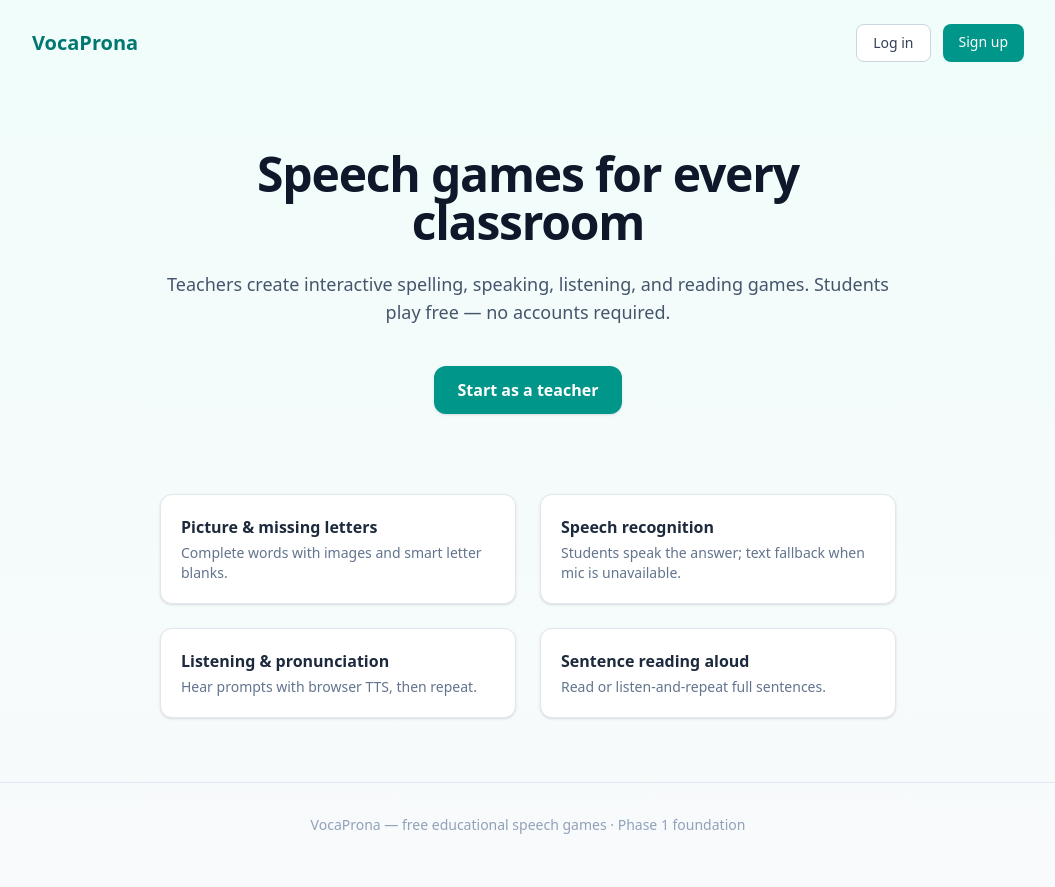
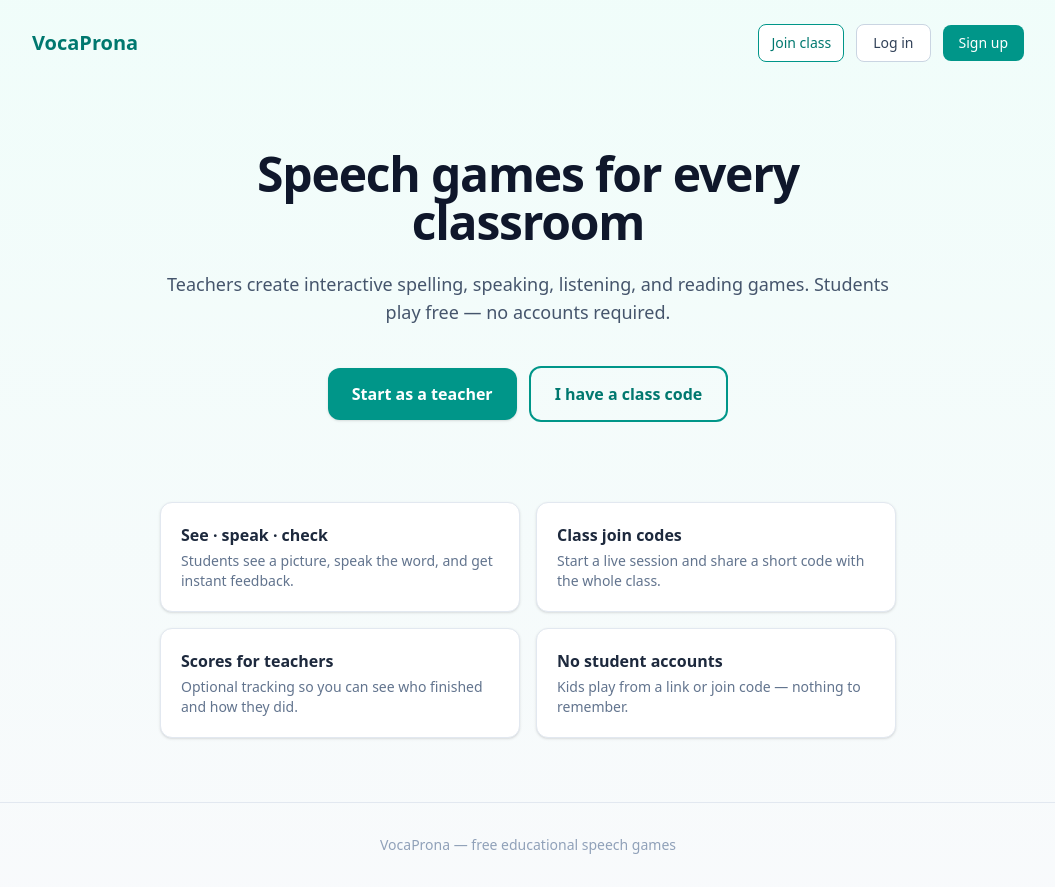
Before and after one commit to itsflutoe/vocaprona, a React (Vite) app: page / in a window 1280 px wide. Shown: the whole page, without its empty margins (112-1167 px from the left). Built offline with nearby package versions, Linux system fonts and the light colour scheme; no server answers.

Commit message:
Polish landing + Results page + tracking mode in editor

```diff
--- a/src/pages/Landing.tsx
+++ b/src/pages/Landing.tsx
@@ -8,13 +8,19 @@ export default function Landing() {
     <div className="min-h-screen bg-gradient-to-b from-teal-50 to-slate-50">
       <header className="mx-auto flex max-w-5xl items-center justify-between px-4 py-6">
         <span className="text-xl font-bold text-teal-700">VocaProna</span>
-        <div className="flex gap-3">
+        <div className="flex flex-wrap items-center justify-end gap-2 sm:gap-3">
+          <Link
+            to="/join"
+            className="rounded-lg border border-teal-600 bg-white px-3 py-2 text-sm font-medium text-teal-700 hover:bg-teal-50"
+          >
+            Join class
+          </Link>
           {session ? (
             <Link
               to="/dashboard"
               className="rounded-lg bg-teal-600 px-4 py-2 text-sm font-medium text-white hover:bg-teal-700"
             >
-              Dashboard
+              Library
             </Link>
           ) : (
             <>
@@ -35,40 +41,46 @@ export default function Landing() {
         </div>
       </header>
 
-      <main className="mx-auto max-w-3xl px-4 py-16 text-center">
-        <h1 className="text-4xl font-bold tracking-tight text-slate-900 sm:text-5xl">
+      <main className="mx-auto max-w-3xl px-4 py-12 text-center sm:py-16">
+        <h1 className="text-3xl font-bold tracking-tight text-slate-900 sm:text-5xl">
           Speech games for every classroom
         </h1>
-        <p className="mt-6 text-lg text-slate-600">
+        <p className="mt-6 text-base text-slate-600 sm:text-lg">
           Teachers create interactive spelling, speaking, listening, and reading games.
           Students play free — no accounts required.
         </p>
-        <div className="mt-10 flex flex-wrap justify-center gap-4">
+        <div className="mt-10 flex flex-col items-stretch justify-center gap-3 sm:flex-row sm:items-center">
           <Link
             to={session ? '/dashboard' : '/register'}
-            className="rounded-xl bg-teal-600 px-6 py-3 text-base font-semibold text-white shadow-sm hover:bg-teal-700"
+            className="rounded-xl bg-teal-600 px-6 py-3.5 text-base font-semibold text-white shadow-sm hover:bg-teal-700"
           >
-            {session ? 'Go to dashboard' : 'Start as a teacher'}
+            {session ? 'Open my library' : 'Start as a teacher'}
+          </Link>
+          <Link
+            to="/join"
+            className="rounded-xl border-2 border-teal-600 px-6 py-3.5 text-base font-semibold text-teal-700 hover:bg-teal-50"
+          >
+            I have a class code
           </Link>
         </div>
 
-        <div className="mt-20 grid gap-6 text-left sm:grid-cols-2">
+        <div className="mt-16 grid gap-4 text-left sm:mt-20 sm:grid-cols-2">
           {[
             {
-              title: 'Picture & missing letters',
-              desc: 'Complete words with images and smart letter blanks.',
+              title: 'See · speak · check',
+              desc: 'Students see a picture, speak the word, and get instant feedback.',
             },
             {
-              title: 'Speech recognition',
-              desc: 'Students speak the answer; text fallback when mic is unavailable.',
+              title: 'Class join codes',
+              desc: 'Start a live session and share a short code with the whole class.',
             },
             {
-              title: 'Listening & pronunciation',
-              desc: 'Hear prompts with browser TTS, then repeat.',
+              title: 'Scores for teachers',
+              desc: 'Optional tracking so you can see who finished and how they did.',
             },
             {
-              title: 'Sentence reading aloud',
-              desc: 'Read or listen-and-repeat full sentences.',
+              title: 'No student accounts',
+              desc: 'Kids play from a link or join code — nothing to remember.',
             },
           ].map((item) => (
             <div
@@ -83,7 +95,7 @@ export default function Landing() {
       </main>
 
       <footer className="border-t border-slate-200 py-8 text-center text-sm text-slate-400">
-        VocaProna — free educational speech games · Phase 1 foundation
+        VocaProna — free educational speech games
       </footer>
     </div>
   )
--- /dev/null
+++ b/src/pages/Results.tsx
@@ -0,0 +1,164 @@
+import { useCallback, useEffect, useState } from 'react'
+import { Link, useParams } from 'react-router-dom'
+import { getGame } from '@/services/games'
+import { clearAttemptsForGame, deleteAttempt, listAttemptsForGame, type PlayAttempt } from '@/services/scores'
+import type { Game } from '@/types'
+
+export default function Results() {
+  const { id } = useParams<{ id: string }>()
+  const [game, setGame] = useState<Game | null>(null)
+  const [attempts, setAttempts] = useState<PlayAttempt[]>([])
+  const [loading, setLoading] = useState(true)
+  const [error, setError] = useState('')
+
+  const load = useCallback(async () => {
+    if (!id) return
+    setLoading(true)
+    setError('')
+    try {
+      const g = await getGame(id)
+      if (!g) {
+        setError('Game not found')
+        return
+      }
+      setGame(g)
+      const list = await listAttemptsForGame(id)
+      setAttempts(list)
+    } catch (err) {
+      setError(err instanceof Error ? err.message : 'Failed to load scores')
+    } finally {
+      setLoading(false)
+    }
+  }, [id])
+
+  useEffect(() => {
+    void load()
+  }, [load])
+
+  async function handleClear() {
+    if (!id || !confirm('Delete all scores for this game?')) return
+    try {
+      await clearAttemptsForGame(id)
+      setAttempts([])
+    } catch (err) {
+      setError(err instanceof Error ? err.message : 'Clear failed')
+    }
+  }
+
+  async function handleDelete(attemptId: string) {
+    try {
+      await deleteAttempt(attemptId)
+      setAttempts((prev) => prev.filter((a) => a.id !== attemptId))
+    } catch (err) {
+      setError(err instanceof Error ? err.message : 'Delete failed')
+    }
+  }
+
+  if (loading) {
+    return (
+      <div className="flex min-h-screen items-center justify-center bg-slate-50">
+        <div className="h-8 w-8 animate-spin rounded-full border-4 border-teal-600 border-t-transparent" />
+      </div>
+    )
+  }
+
+  return (
+    <div className="min-h-screen bg-slate-50">
+      <header className="border-b border-slate-200 bg-white">
+        <div className="mx-auto flex max-w-3xl items-center justify-between px-4 py-4">
+          <Link to="/dashboard" className="text-sm font-medium text-teal-700 hover:underline">
+            ← Library
+          </Link>
+          {game && (
+            <Link
+              to={`/dashboard/games/${game.id}`}
+              className="text-sm text-slate-500 hover:text-teal-700"
+            >
+              Edit game
+            </Link>
+          )}
+        </div>
+      </header>
+
+      <main className="mx-auto max-w-3xl px-4 py-8">
+        <h1 className="text-2xl font-bold text-slate-900">Scores</h1>
+        <p className="mt-1 text-slate-500">
+          {game?.title}
+          {game && (
+            <span className="ml-2 rounded-full bg-slate-100 px-2 py-0.5 text-xs font-medium text-slate-600">
+              tracking: {game.tracking_mode}
+            </span>
+          )}
+        </p>
+
+        {error && (
+          <div className="mt-4 rounded-lg bg-red-50 px-4 py-3 text-sm text-red-700">{error}</div>
+        )}
+
+        {game?.tracking_mode === 'none' && (
+          <div className="mt-6 rounded-xl border border-amber-200 bg-amber-50 p-4 text-sm text-amber-900">
+            Tracking is off for this game. Set tracking to <strong>Anonymous</strong> or{' '}
+            <strong>Class</strong> in the game editor to collect scores.
+          </div>
+        )}
+
+        <div className="mt-6 flex items-center justify-between">
+          <p className="text-sm text-slate-500">{attempts.length} attempt(s)</p>
+          {attempts.length > 0 && (
+            <button
+              type="button"
+              onClick={() => void handleClear()}
+              className="text-sm text-red-600 hover:underline"
+            >
+              Clear all
+            </button>
+          )}
+        </div>
+
+        {attempts.length === 0 ? (
+          <p className="mt-8 rounded-xl border border-dashed border-slate-300 bg-white p-8 text-center text-sm text-slate-500">
+            No scores yet. When students finish a game with tracking on, results appear here.
+          </p>
+        ) : (
+          <div className="mt-4 overflow-hidden rounded-xl border border-slate-200 bg-white">
+            <table className="w-full text-left text-sm">
+              <thead className="border-b border-slate-100 bg-slate-50 text-xs uppercase text-slate-500">
+                <tr>
+                  <th className="px-4 py-3">Player</th>
+                  <th className="px-4 py-3">Score</th>
+                  <th className="px-4 py-3">When</th>
+                  <th className="px-4 py-3" />
+                </tr>
+              </thead>
+              <tbody>
+                {attempts.map((a) => (
+                  <tr key={a.id} className="border-b border-slate-50 last:border-0">
+                    <td className="px-4 py-3 font-medium text-slate-800">
+                      {a.player_label || 'Anonymous'}
+                    </td>
+                    <td className="px-4 py-3 text-slate-700">
+                      {a.correct_count}/{a.total_cards}
+                      <span className="ml-1 text-xs text-slate-400">({a.score} pts)</span>
+                    </td>
+                    <td className="px-4 py-3 text-slate-500">
+                      {new Date(a.created_at).toLocaleString()}
+                    </td>
+                    <td className="px-4 py-3 text-right">
+                      <button
+                        type="button"
+                        onClick={() => void handleDelete(a.id)}
+                        className="text-xs text-red-500 hover:underline"
+                      >
+                        Delete
+                      </button>
+                    </td>
+                  </tr>
+                ))}
+              </tbody>
+            </table>
+          </div>
+        )}
+      </main>
+    </div>
+  )
+}
```
